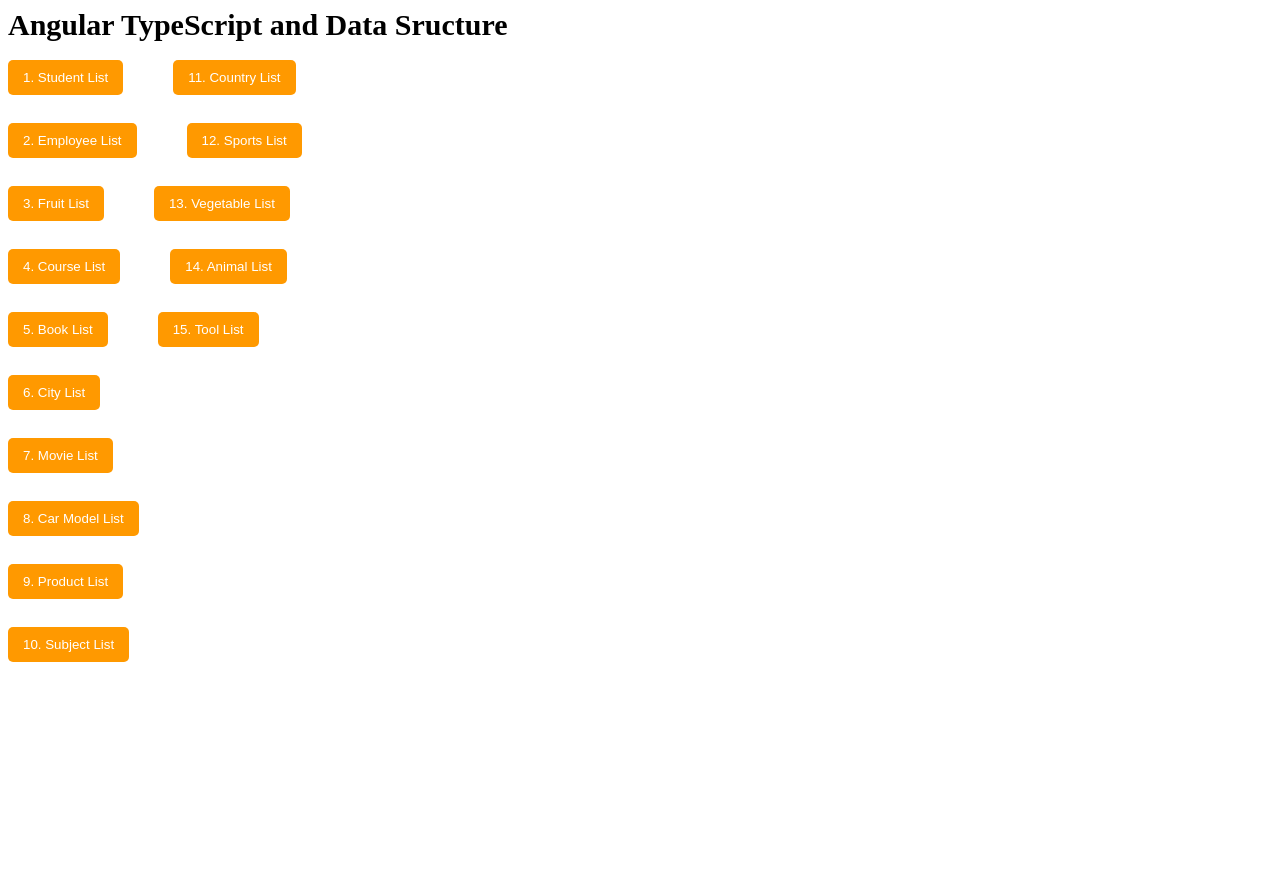
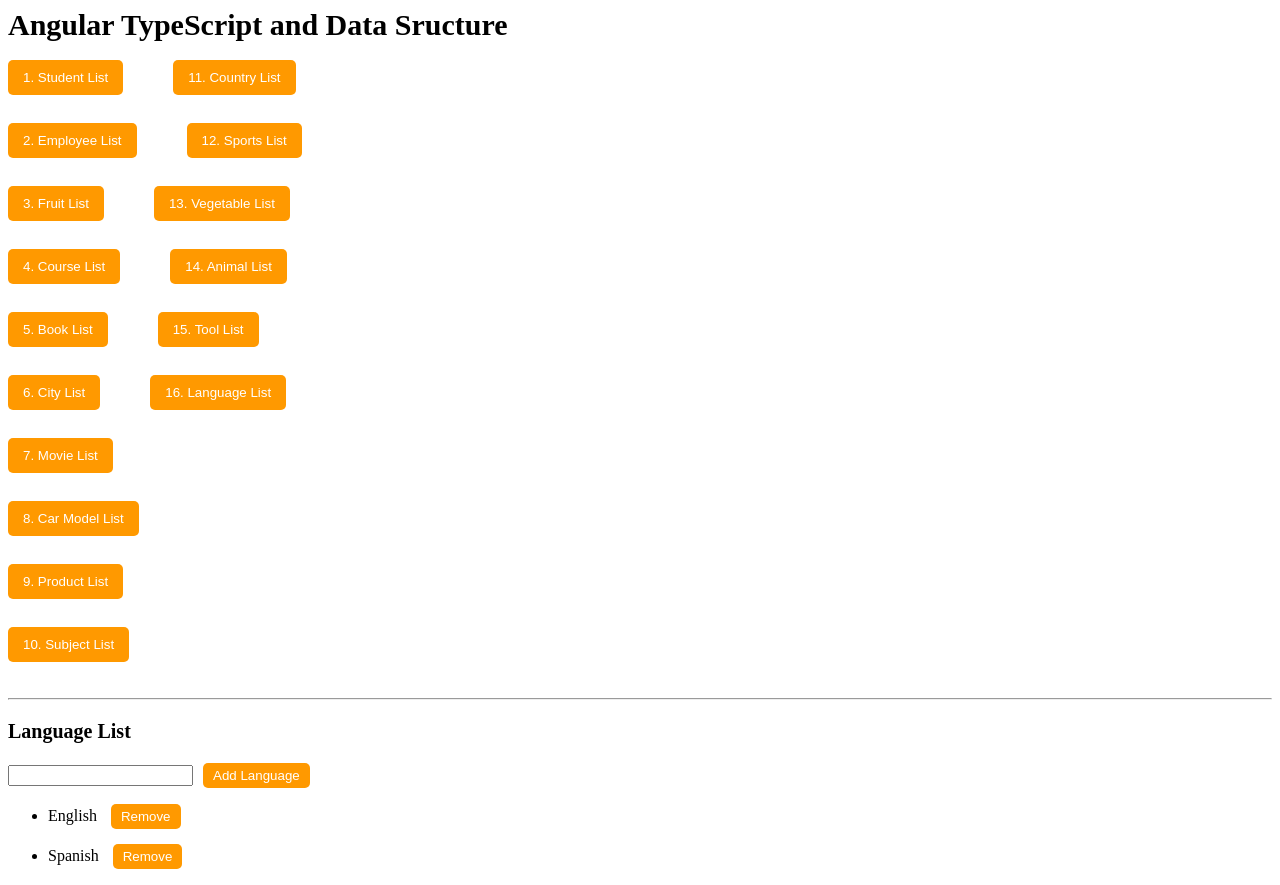
Before and after one commit to ricoparico/TypeScript-and-data-structures, an Angular app: page /languagelist in a window 1280 px wide. Before the commit this address led to /. Before the commit the page ends 800 px from the top, so only its background shows below. Built offline with nearby package versions, Linux system fonts and the light colour scheme.

Commit message:
No.16 Language List

```diff
--- a/src/app/app-routing.module.ts
+++ b/src/app/app-routing.module.ts
@@ -16,6 +16,7 @@ import { SportslistComponent } from './components/sportslist/sportslist.componen
 import { VegetablelistComponent } from './components/vegetablelist/vegetablelist.component';
 import { AnimallistComponent } from './components/animallist/animallist.component';
 import { ToollistComponent } from './components/toollist/toollist.component';
+import { LanguagelistComponent } from './components/languagelist/languagelist.component';
 
 const routes: Routes = [
   {path: "", component: LandingpageComponent},
@@ -33,7 +34,8 @@ const routes: Routes = [
   {path: "sportslist", component: SportslistComponent},
   {path: "vegetablelist", component: VegetablelistComponent},
   {path: "animallist", component: AnimallistComponent},
-  {path: "toollist", component: ToollistComponent}
+  {path: "toollist", component: ToollistComponent},
+  {path: "languagelist", component: LanguagelistComponent}
 ];
 
 @NgModule({
--- a/src/app/app.component.html
+++ b/src/app/app.component.html
@@ -5,7 +5,7 @@
 <button routerLink="fruitlist">3. Fruit List</button> <button routerLink="vegetablelist">13. Vegetable List</button><br><br>
 <button routerLink="courselist">4. Course List</button> <button routerLink="animallist">14. Animal List</button><br><br>
 <button routerLink="booklist">5. Book List</button> <button routerLink="toollist">15. Tool List</button><br><br>
-<button routerLink="citylist">6. City List</button><br><br>
+<button routerLink="citylist">6. City List</button> <button routerLink="languagelist">16. Language List</button><br><br>
 <button routerLink="movielist">7. Movie List</button><br><br>
 <button routerLink="carmodellist">8. Car Model List</button><br><br>
 <button routerLink="productlist">9. Product List</button><br><br>
--- a/src/app/app.module.ts
+++ b/src/app/app.module.ts
@@ -22,6 +22,7 @@ import { SportslistComponent } from './components/sportslist/sportslist.componen
 import { VegetablelistComponent } from './components/vegetablelist/vegetablelist.component';
 import { AnimallistComponent } from './components/animallist/animallist.component';
 import { ToollistComponent } from './components/toollist/toollist.component';
+import { LanguagelistComponent } from './components/languagelist/languagelist.component';
 
 @NgModule({
   declarations: [
@@ -41,7 +42,8 @@ import { ToollistComponent } from './components/toollist/toollist.component';
     SportslistComponent,
     VegetablelistComponent,
     AnimallistComponent,
-    ToollistComponent
+    ToollistComponent,
+    LanguagelistComponent
   ],
   imports: [
     BrowserModule,
--- /dev/null
+++ b/src/app/components/languagelist/languagelist.component.css
@@ -0,0 +1,21 @@
+p {
+    font-size: 20px;
+    font-weight: bold;
+}
+button{
+    background-color: #ff9900;
+    color: white;
+    border: none;
+    border-radius: 5px;
+    padding: 5px 10px;
+    cursor: pointer;
+    transition: background-color o.3s ease;
+    margin-left: 10px;
+}
+
+button:hover{
+    background-color: #ffd000;
+}
+li{
+    margin-bottom: 15px;
+    }
--- /dev/null
+++ b/src/app/components/languagelist/languagelist.component.html
@@ -0,0 +1,12 @@
+<hr>
+<p>Language List</p>
+
+<input type="text" [(ngModel)]="language"/>
+
+<button (click)="addLanguages()">Add Language</button>
+
+<ul>
+    <li *ngFor="let language of languageList; let l = index">
+        {{ language }} <button (click)="removeItem(l)">Remove</button>
+    </li>
+</ul>
--- /dev/null
+++ b/src/app/components/languagelist/languagelist.component.ts
@@ -0,0 +1,21 @@
+import { Component } from '@angular/core';
+
+@Component({
+  selector: 'app-languagelist',
+  templateUrl: './languagelist.component.html',
+  styleUrl: './languagelist.component.css'
+})
+export class LanguagelistComponent {
+  languageList: string[]=["English", "Spanish"];
+  language: string="";
+
+  addLanguages(){
+    if (this.language){
+      this.languageList.push(this.language);
+      this.language="";
+    }
+  }
+  removeItem(index: number) {
+    this.languageList.splice(index, 1);
+  }
+}
```
Also changed, not shown: 1 other file (tests, documents, lock files or other folders).
